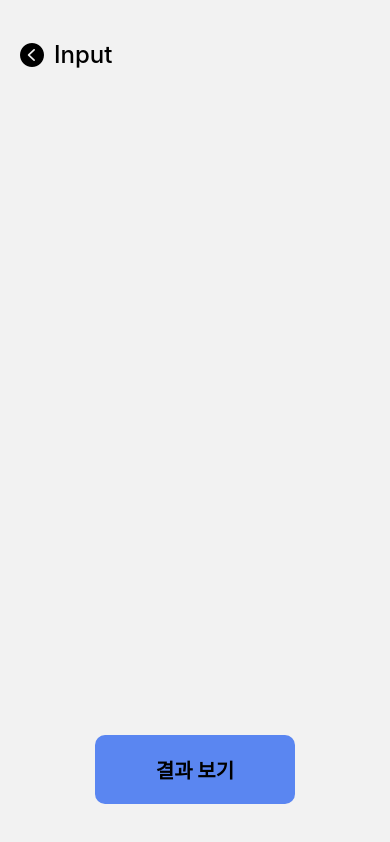
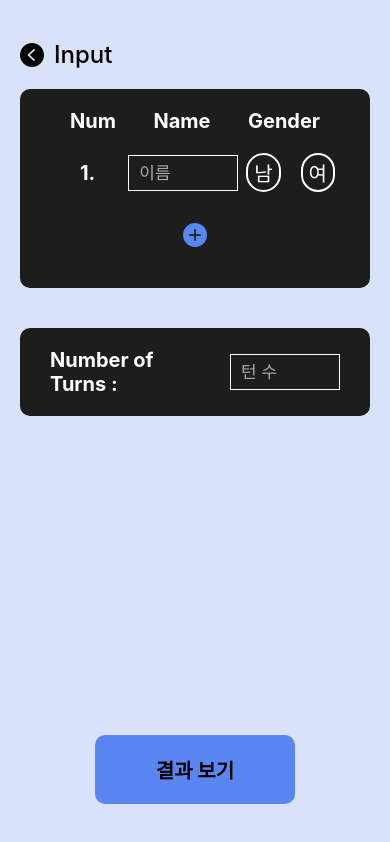
Before and after one commit to peaceRyun/cocktime, a React Native app: screen /InputS in a window 390 px wide. Built offline with nearby package versions, Linux system fonts and the light colour scheme.

Commit message:
Input화면 마크업 구현.

```diff
--- a/src/screens/InputScreen.js
+++ b/src/screens/InputScreen.js
@@ -1,7 +1,27 @@
-import { View, Text, StyleSheet, TouchableOpacity } from 'react-native';
+import { View, Text, StyleSheet, TouchableOpacity, TextInput, Alert } from 'react-native';
 import AntDesign from '@expo/vector-icons/AntDesign';
+import { useState } from 'react';
 
 export default function InputScreen({ navigation }) {
+    const [name, setName] = useState('');
+    const [turns, setTurns] = useState('');
+    const [isGenderChecked, setIsGenderChecked] = useState(false);
+
+    const handleSubmit = () => {
+        // if (!name) {
+        //     Alert.alert('알림', '이름을 입력해주세요.');
+        //     return;
+        // }
+        // if (!isGenderChecked) {
+        //     Alert.alert('알림', '성별 체크해주세요.');
+        //     return;
+        // }
+        // if (!turns) {
+        //     Alert.alert('알림', '턴 수를 입력해주세요.');
+        //     return;
+        // }
+        navigation.navigate('OutputS');
+    };
     return (
         <View style={styles.container}>
             <View style={styles.headerCont}>
@@ -10,8 +30,82 @@ export default function InputScreen({ navigation }) {
                 </TouchableOpacity>
                 <Text style={styles.h2}>Input</Text>
             </View>
+            <View style={styles.cardCont}>
+                <View style={styles.cardHeader}>
+                    <Text style={{ fontWeight: 700, fontSize: 20, color: '#fff' }}>Num</Text>
+                    <Text style={{ fontWeight: 700, fontSize: 20, color: '#fff' }}>Name</Text>
+                    <Text style={{ fontWeight: 700, fontSize: 20, color: '#fff' }}>Gender</Text>
+                </View>
+                <View style={styles.peopleList}>
+                    <View style={styles.peopleItem}>
+                        <Text
+                            style={{
+                                color: '#fff',
+                                fontWeight: 700,
+                                fontSize: 20,
+                                marginHorizontal: 10,
+                            }}
+                        >
+                            1.
+                        </Text>
+                        <TextInput
+                            style={styles.inputCont}
+                            value={name}
+                            onChangeText={setName}
+                            placeholder='이름'
+                            placeholderTextColor='#A9A9A9'
+                        ></TextInput>
+                        <View style={styles.genderCheckboxes}>
+                            <TouchableOpacity style={styles.checkboxCont}>
+                                <Text
+                                    style={{ color: '#fff', fontWeight: 400, fontSize: 20 }}
+                                    value={isGenderChecked}
+                                    onValueChange={setIsGenderChecked}
+                                >
+                                    남
+                                </Text>
+                            </TouchableOpacity>
+                            <TouchableOpacity style={styles.checkboxCont}>
+                                <Text
+                                    style={{ color: '#fff', fontWeight: 400, fontSize: 20 }}
+                                    value={isGenderChecked}
+                                    onValueChange={setIsGenderChecked}
+                                >
+                                    여
+                                </Text>
+                            </TouchableOpacity>
+                        </View>
+                    </View>
+                    <View style={{ display: 'flex', alignItems: 'center', justifyContent: 'center' }}>
+                        <TouchableOpacity style={{ padding: 20 }}>
+                            <AntDesign name='pluscircle' size={24} color='#5A86F1' />
+                        </TouchableOpacity>
+                    </View>
+                </View>
+            </View>
+            <View style={styles.cardCont}>
+                <View
+                    style={{
+                        display: 'flex',
+                        flexDirection: 'row',
+                        alignItems: 'center',
+                        justifyContent: 'space-between',
+                        paddingHorizontal: 30,
+                        paddingVertical: 20,
+                    }}
+                >
+                    <Text style={{ color: '#fff', fontWeight: 700, fontSize: 20 }}>Number of Turns : </Text>
+                    <TextInput
+                        style={styles.inputCont}
+                        value={turns}
+                        onChangeText={setTurns}
+                        placeholder='턴 수'
+                        placeholderTextColor='#A9A9A9'
+                    ></TextInput>
+                </View>
+            </View>
             <TouchableOpacity
-                onPress={() => navigation.navigate('OutputS')}
+                onPress={handleSubmit}
                 style={{ position: 'absolute', bottom: 40, left: 0, right: 0, alignItems: 'center', zIndex: 10 }}
             >
                 <View style={styles.resultBtn}>
@@ -23,7 +117,7 @@ export default function InputScreen({ navigation }) {
 }
 
 const styles = StyleSheet.create({
-    container: { flex: 1, position: 'relative' },
+    container: { flex: 1, position: 'relative', backgroundColor: '#d9e2f8' },
     headerCont: {
         display: 'flex',
         flexDirection: 'row',
@@ -33,6 +127,53 @@ const styles = StyleSheet.create({
         marginHorizontal: 20,
     },
     h2: { fontSize: 24, fontWeight: 500 },
+    cardCont: { backgroundColor: '#1d1d1d', margin: 20, borderRadius: 10 },
+    cardHeader: {
+        display: 'flex',
+        flexDirection: 'row',
+        justifyContent: 'space-between',
+        alignItems: 'center',
+        paddingTop: 20,
+        paddingHorizontal: 50,
+    },
+    peopleList: { paddingHorizontal: 20, paddingTop: 10, paddingBottom: 20 },
+    peopleItem: {
+        display: 'flex',
+        flexDirection: 'row',
+        alignItems: 'center',
+        justifyContent: 'space-between',
+        paddingLeft: 30,
+        paddingRight: 10,
+        paddingVertical: 10,
+    },
+    inputCont: {
+        borderWidth: 1,
+        borderColor: '#fff',
+        width: 110,
+        height: 36,
+        marginLeft: 20,
+        color: '#fff',
+        display: 'flex',
+        alignItems: 'center',
+        justifyContent: 'center',
+        fontSize: 17,
+        paddingVertical: 0,
+        paddingHorizontal: 10,
+    },
+    genderCheckboxes: {
+        display: 'flex',
+        flexDirection: 'row',
+        alignItems: 'center',
+        gap: 20,
+        marginHorizontal: 5,
+    },
+    checkboxCont: {
+        paddingVertical: 3,
+        paddingHorizontal: 6,
+        borderWidth: 2,
+        borderColor: '#fff',
+        borderRadius: 100,
+    },
     resultBtn: {
         width: 200,
         backgroundColor: '#5A86F1',
```
